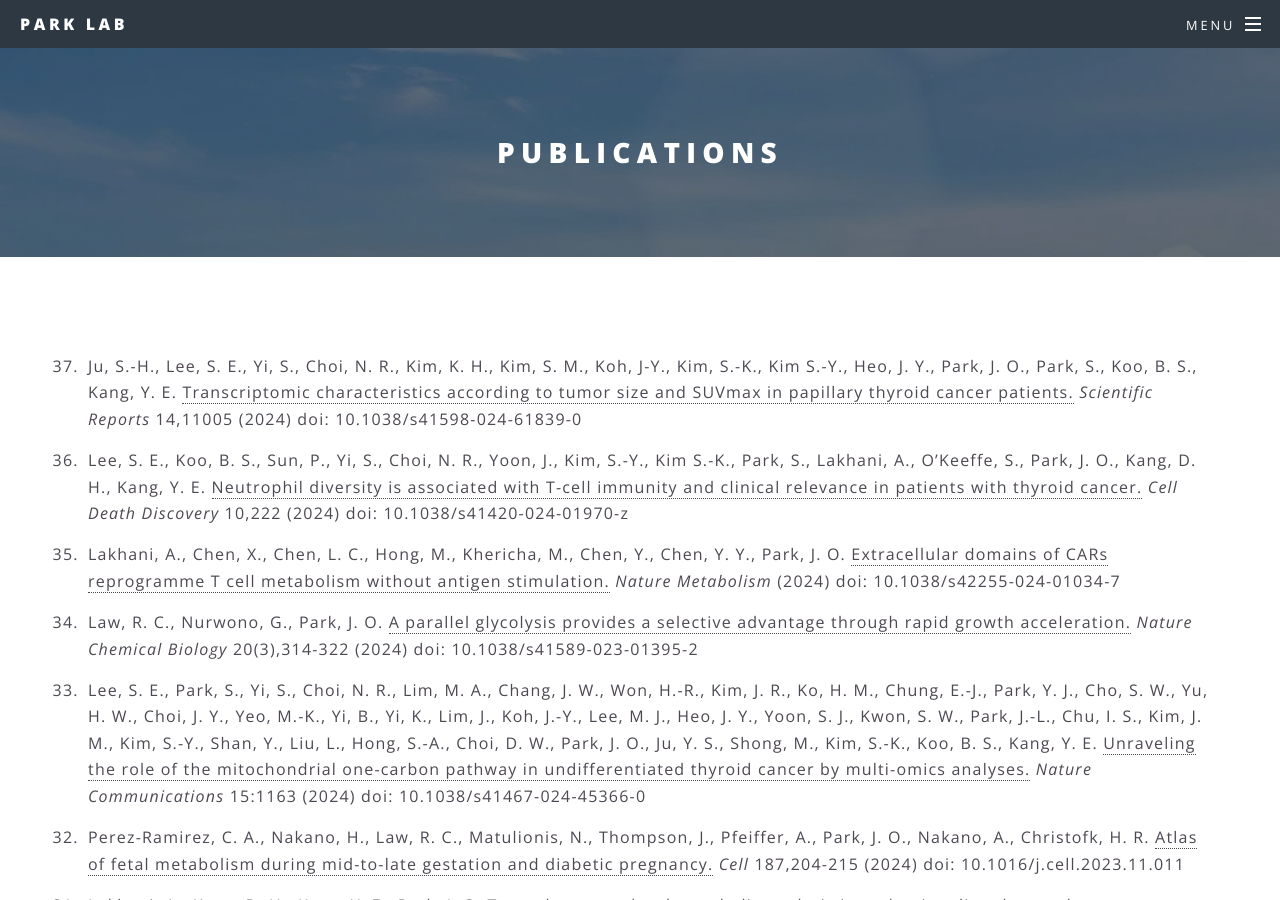
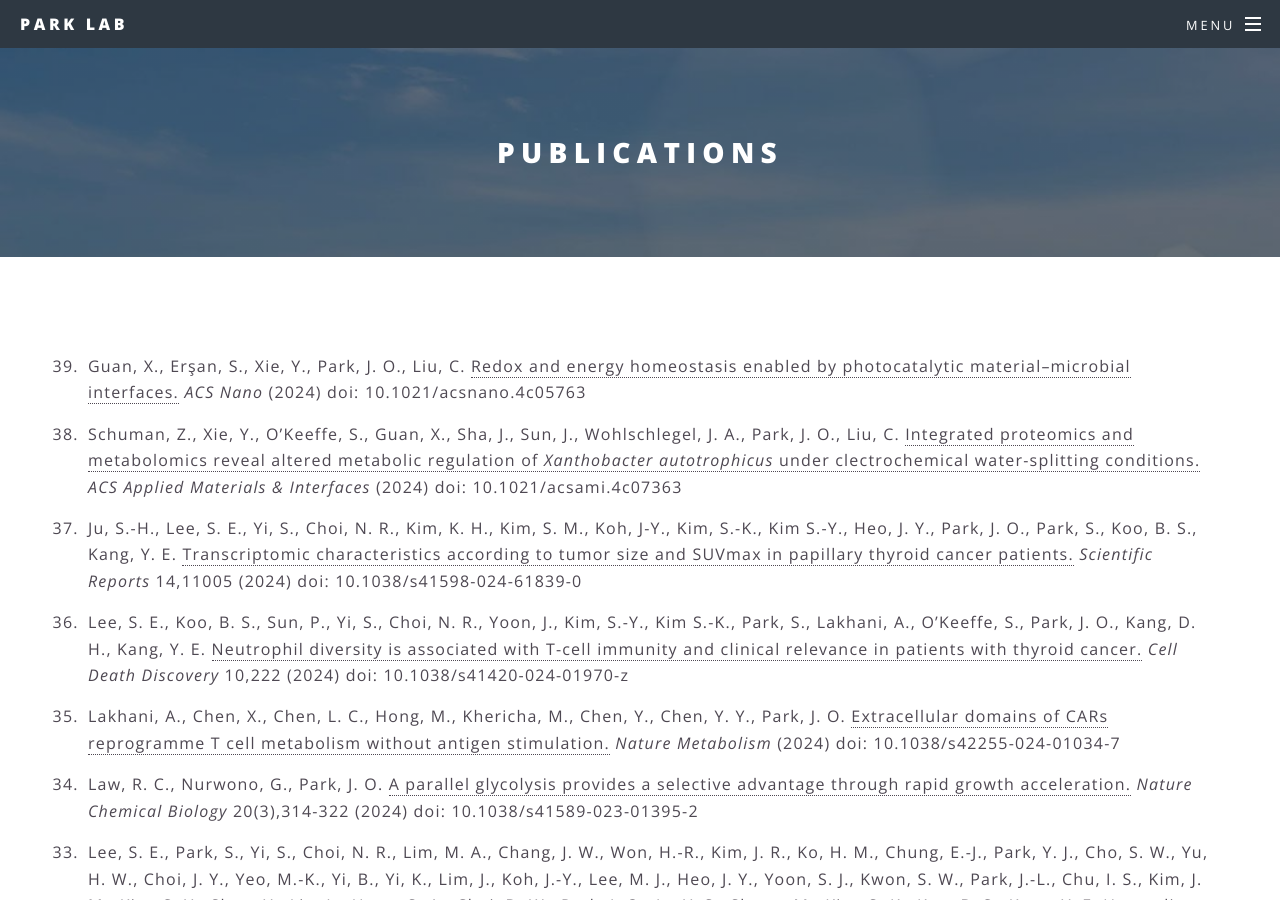
Before and after one commit to jopark/jopark.github.io, a Jekyll site: the page built from publications.html, in a window 1280 px wide and 900 px high. Built offline with Jekyll 4.4.1, drawn with Linux system fonts in a browser that asks for light colours.

Commit message:
update members and publications

```diff
--- a/publications.html
+++ b/publications.html
@@ -4,6 +4,8 @@ title: Publications
 ---
 
 <ol reversed class="ul2">
+<li>Guan, X., Erşan, S., Xie, Y., Park, J. O., Liu, C.  <a href="https://doi.org/10.1021/acsnano.4c05763">Redox and energy homeostasis enabled by photocatalytic material–microbial interfaces.</a> <i>ACS Nano</i>  (2024) doi: 10.1021/acsnano.4c05763</li>
+<li>Schuman, Z., Xie, Y., O’Keeffe, S., Guan, X., Sha, J., Sun, J., Wohlschlegel, J. A., Park, J. O., Liu, C.  <a href="https://doi.org/10.1021/acsami.4c07363">Integrated proteomics and metabolomics reveal altered metabolic regulation  of <i>Xanthobacter autotrophicus</i> under clectrochemical water-splitting conditions.</a> <i>ACS Applied Materials & Interfaces</i>  (2024) doi: 10.1021/acsami.4c07363</li>
 <li>Ju, S.-H., Lee, S. E., Yi, S., Choi, N. R., Kim, K. H., Kim, S. M., Koh, J-Y., Kim, S.-K., Kim S.-Y., Heo, J. Y., Park, J. O., Park, S., Koo, B. S., Kang, Y. E.  <a href="https://doi.org/10.1038/s41598-024-61839-0">Transcriptomic characteristics according to tumor size and SUVmax in papillary thyroid cancer patients.</a> <i>Scientific Reports</i> 14,11005 (2024) doi: 10.1038/s41598-024-61839-0</li>
 <li>Lee, S. E., Koo, B. S., Sun, P., Yi, S., Choi, N. R., Yoon, J., Kim, S.-Y., Kim S.-K., Park, S., Lakhani, A., O’Keeffe, S., Park, J. O., Kang, D. H., Kang, Y. E.  <a href="https://doi.org/10.1038/s41420-024-01970-z">Neutrophil diversity is associated with T-cell immunity and clinical relevance in patients with thyroid cancer.</a> <i>Cell Death Discovery</i> 10,222 (2024) doi: 10.1038/s41420-024-01970-z</li>
 <li>Lakhani, A., Chen, X., Chen, L. C., Hong, M., Khericha, M., Chen, Y., Chen, Y. Y., Park, J. O.  <a href="https://doi.org/10.1038/s42255-024-01034-7">Extracellular domains of CARs reprogramme T cell metabolism without antigen stimulation.</a> <i>Nature Metabolism</i> (2024) doi: 10.1038/s42255-024-01034-7</li>
```
Also changed, not shown: members.html (+30 -0 lines), images/ppl/hk.jpg (added), images/ppl/jk.jpg (added), images/ppl/ll.jpg (added).
